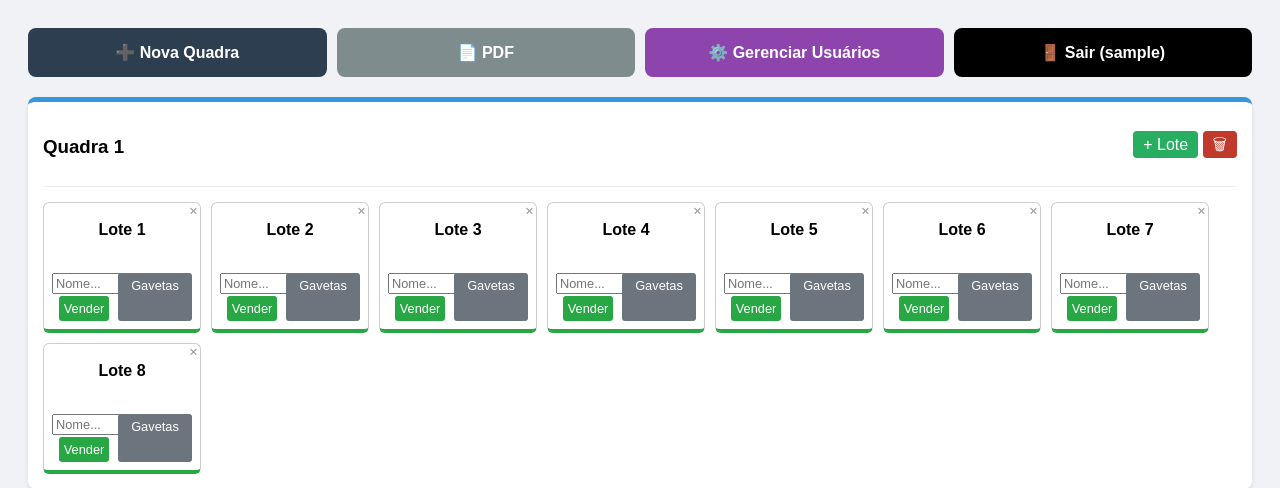
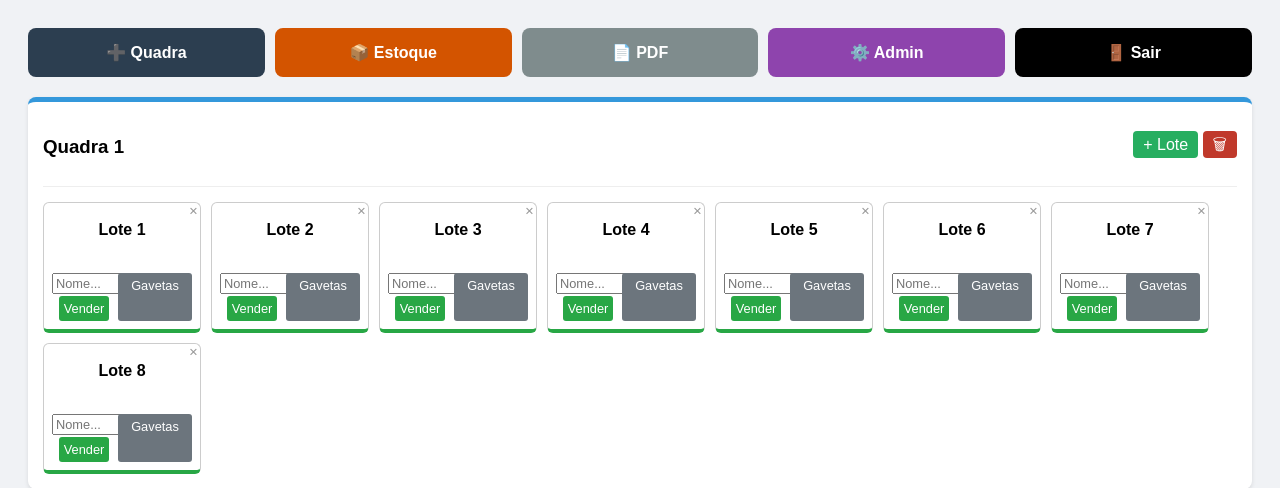
Before and after one commit to jedson22/meu_cemiterio, a Django app: page / in a window 1280 px wide. Shown: the top 488 px of the page. Run offline with Django 4.2, Linux system fonts and the light colour scheme; the visitor is signed in with stand-in values (Sample User, id 1); data comes from the database, SQL or seed files in the repository; data that the repository does not hold is empty.

Commit message:
Update index.html

```diff
--- a/templates/index.html
+++ b/templates/index.html
@@ -3,13 +3,17 @@
 <head>
     <meta charset="UTF-8">
     <meta name="viewport" content="width=device-width, initial-scale=1.0">
-    <title>Gestão de Cemitério</title>
+    <title>Gestão Cemitério</title>
     <style>
         body { font-family: sans-serif; padding: 20px; background-color: #f0f2f5; }
 
+        .alert-estoque { background: #e74c3c; color: white; padding: 10px; text-align: center; border-radius: 5px; margin-bottom: 15px; font-weight: bold; animation: piscar 2s infinite; }
+        @keyframes piscar { 0% {opacity: 1;} 50% {opacity: 0.8;} 100% {opacity: 1;} }
+
         .top-controls { display: flex; gap: 10px; margin-bottom: 20px; flex-wrap: wrap; }
-        .btn-big { flex: 1; padding: 15px; text-align: center; text-decoration: none; font-size: 1em; border-radius: 8px; font-weight: bold; color: white; min-width: 150px; }
+        .btn-big { flex: 1; padding: 15px; text-align: center; text-decoration: none; font-size: 1em; border-radius: 8px; font-weight: bold; color: white; min-width: 140px; }
         .btn-blue { background: #2c3e50; }
+        .btn-orange { background: #d35400; }
         .btn-grey { background: #7f8c8d; }
         .btn-purple { background: #8e44ad; }
         .btn-black { background: #000; }
@@ -18,10 +22,7 @@
         .header-quadra { display: flex; justify-content: space-between; align-items: center; border-bottom: 1px solid #eee; padding-bottom: 10px; margin-bottom: 15px; }
 
         .lotes-grid { display: flex; flex-wrap: wrap; gap: 10px; }
-        .lote-card {
-            border: 1px solid #ccc; padding: 8px; width: 140px; text-align: center; border-radius: 6px;
-            background: #fff; position: relative; display: flex; flex-direction: column; justify-content: space-between; min-height: 110px;
-        }
+        .lote-card { border: 1px solid #ccc; padding: 8px; width: 140px; text-align: center; border-radius: 6px; background: #fff; position: relative; display: flex; flex-direction: column; justify-content: space-between; min-height: 110px; }
 
         .estado-livre { border-bottom: 4px solid #28a745; }
         .estado-vendido { border-bottom: 4px solid #007bff; background-color: #f0f8ff; }
@@ -39,15 +40,16 @@
 </head>
 <body>
 
+    {% if alerta_estoque > 0 %}
+        <div class="alert-estoque">⚠️ ALERTA: {{ alerta_estoque }} itens com estoque baixo!</div>
+    {% endif %}
+
     <div class="top-controls">
-        <a href="{% url 'adicionar_quadra' %}" class="btn-big btn-blue">➕ Nova Quadra</a>
+        <a href="{% url 'adicionar_quadra' %}" class="btn-big btn-blue">➕ Quadra</a>
+        <a href="{% url 'lista_estoque' %}" class="btn-big btn-orange">📦 Estoque</a>
         <a href="{% url 'gerar_relatorio' %}" class="btn-big btn-grey">📄 PDF</a>
-
-        {% if user.is_superuser %}
-            <a href="/admin/" class="btn-big btn-purple" target="_blank">⚙️ Gerenciar Usuários</a>
-        {% endif %}
-
-        <a href="{% url 'sair' %}" class="btn-big btn-black">🚪 Sair ({{ user.username }})</a>
+        {% if user.is_superuser %} <a href="/admin/" class="btn-big btn-purple" target="_blank">⚙️ Admin</a> {% endif %}
+        <a href="{% url 'sair' %}" class="btn-big btn-black">🚪 Sair</a>
     </div>
 
     {% for quadra in quadras %}
@@ -57,7 +59,7 @@
                 <div>
                     <a href="{% url 'adicionar_lote' quadra.id %}" style="text-decoration:none; background:#27ae60; color:white; padding:5px 10px; border-radius:4px;">+ Lote</a>
                     {% if user.is_superuser %}
-                        <a href="{% url 'excluir_quadra' quadra.id %}" style="text-decoration:none; background:#c0392b; color:white; padding:5px 10px; border-radius:4px;" onclick="return confirm('ATENÇÃO ADMIN: Apagar quadra inteira?')">🗑</a>
+                        <a href="{% url 'excluir_quadra' quadra.id %}" style="text-decoration:none; background:#c0392b; color:white; padding:5px 10px; border-radius:4px;" onclick="return confirm('Apagar quadra?')">🗑</a>
                     {% endif %}
                 </div>
             </div>
@@ -66,14 +68,11 @@
                 {% for lote in quadra.lotes.all %}
                     <div class="lote-card {% if lote.esta_cheio %}estado-cheio{% elif lote.proprietario %}estado-vendido{% else %}estado-livre{% endif %}">
                         <a href="{% url 'excluir_lote' lote.id %}" class="del-lote" onclick="return confirm('Excluir lote?')">✕</a>
-
                         {% if lote.esta_cheio %} <div class="aviso-cheio">⛔ LOTADO</div> {% endif %}
-
                         <div style="margin-top: 10px;">
                             {% if lote.proprietario %} <div class="badge-dono">{{ lote.proprietario }}</div> {% endif %}
                             <strong>Lote {{ lote.numero }}</strong>
                         </div>
-
                         <div class="btn-acoes">
                             {% if not lote.proprietario %}
                                 <form action="{% url 'vender_lote' lote.id %}" method="POST" style="flex:1;">
@@ -91,6 +90,5 @@
             </div>
         </div>
     {% endfor %}
-
 </body>
 </html>
```
